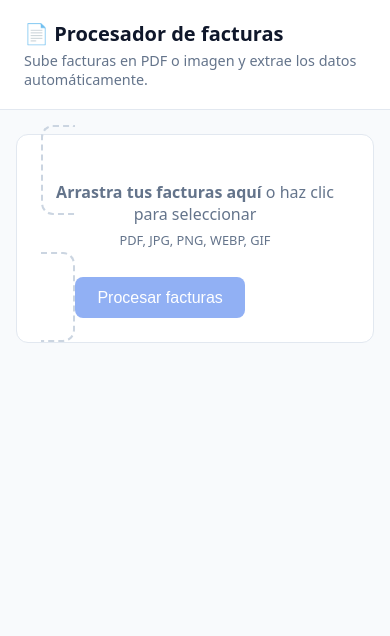
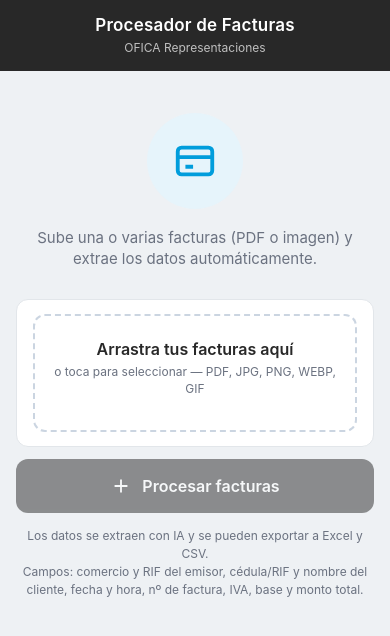
Before and after one commit to boadar/Facturas, a Flask app: page / in a window 390 px wide. Shown: the top 636 px of the page. Run offline with Flask 3, Linux system fonts and the light colour scheme.

Commit message:
Rediseñar interfaz web con el formato de OFICA (reporte-cobranza)
Aplica el mismo sistema de diseño que boadar.github.io/reporte-cobranza:
encabezado oscuro (#282828) con 'OFICA Representaciones', acento azul #009DDC,
tarjetas, botones y tabla estilo .ftbl, ícono circular y spinner. Mobile-first.

Co-Authored-By: Claude Opus 4.8 <noreply@anthropic.com>
Claude-Session: https://claude.ai/code/session_017NN5fYATrnJwFmKDgt5WAw

```diff
--- a/templates/index.html
+++ b/templates/index.html
@@ -2,101 +2,150 @@
 <html lang="es">
 <head>
   <meta charset="utf-8">
-  <meta name="viewport" content="width=device-width, initial-scale=1">
-  <title>Procesador de facturas</title>
+  <meta name="viewport" content="width=device-width, initial-scale=1, viewport-fit=cover">
+  <meta name="theme-color" content="#282828">
+  <title>Procesador de Facturas</title>
   <style>
-    :root { --azul: #2563eb; --gris: #64748b; --borde: #e2e8f0; --fondo: #f8fafc; }
-    * { box-sizing: border-box; }
-    body { font-family: system-ui, -apple-system, Segoe UI, Roboto, sans-serif;
-           margin: 0; background: var(--fondo); color: #0f172a; }
-    header { background: #fff; border-bottom: 1px solid var(--borde); padding: 1.25rem 1.5rem; }
-    header h1 { margin: 0; font-size: 1.25rem; }
-    header p { margin: .25rem 0 0; color: var(--gris); font-size: .9rem; }
-    main { max-width: 1000px; margin: 1.5rem auto; padding: 0 1rem; }
-    .card { background: #fff; border: 1px solid var(--borde); border-radius: 12px;
-            padding: 1.5rem; margin-bottom: 1.5rem; }
-    .drop { border: 2px dashed #cbd5e1; border-radius: 12px; padding: 2rem; text-align: center;
-            color: var(--gris); cursor: pointer; transition: .15s; }
-    .drop:hover, .drop.hover { border-color: var(--azul); background: #eff6ff; color: var(--azul); }
-    .drop input { display: none; }
-    .lista { margin: .75rem 0 0; font-size: .85rem; color: var(--gris); text-align: left; }
-    button { background: var(--azul); color: #fff; border: 0; border-radius: 8px;
-             padding: .7rem 1.4rem; font-size: 1rem; cursor: pointer; margin-top: 1rem; }
-    button:disabled { opacity: .5; cursor: not-allowed; }
-    table { width: 100%; border-collapse: collapse; font-size: .85rem; }
-    th, td { text-align: left; padding: .5rem .6rem; border-bottom: 1px solid var(--borde); white-space: nowrap; }
-    th { background: var(--fondo); color: var(--gris); font-weight: 600; }
-    .num { text-align: right; font-variant-numeric: tabular-nums; }
-    .scroll { overflow-x: auto; }
-    .descargas a { display: inline-block; margin-right: .75rem; color: var(--azul); text-decoration: none;
-                   border: 1px solid var(--azul); border-radius: 8px; padding: .5rem .9rem; }
-    .error { background: #fef2f2; border: 1px solid #fecaca; color: #991b1b;
-             border-radius: 8px; padding: .75rem 1rem; margin-bottom: 1rem; font-size: .9rem; }
-    .spinner { display: none; margin-top: 1rem; color: var(--gris); }
-    h2 { font-size: 1.05rem; }
+    :root{--ofica:#282828;--acc:#009DDC;--ok:#1d9e75;--bg:#eef1f4;--card:#fff;--line:#e2e6ea;--txt:#282828;--mut:#6b7280;--danger:#c0392b}
+    *{box-sizing:border-box;-webkit-tap-highlight-color:transparent}
+    html,body{margin:0;padding:0}
+    body{font-family:-apple-system,BlinkMacSystemFont,"Segoe UI",Roboto,Arial,sans-serif;background:var(--bg);color:var(--txt);font-size:16px;line-height:1.4}
+    .hdr{background:var(--ofica);color:#fff;padding:calc(env(safe-area-inset-top) + 14px) 16px 14px;text-align:center;position:sticky;top:0;z-index:10}
+    .hdr h1{margin:0;font-size:17px;font-weight:600;letter-spacing:.2px}
+    .hdr .sub{font-size:12px;opacity:.7;margin-top:2px}
+    .wrap{max-width:640px;margin:0 auto;padding:16px}
+    .btn{display:flex;align-items:center;justify-content:center;gap:10px;width:100%;border:none;border-radius:12px;padding:16px;font-size:16px;font-weight:600;cursor:pointer;font-family:inherit;text-decoration:none}
+    .btn-primary{background:var(--ofica);color:#fff}
+    .btn-acc{background:var(--acc);color:#fff}
+    .btn-ghost{background:#fff;color:var(--ofica);border:1px solid var(--line)}
+    .btn:active{transform:scale(.98)}
+    .btn[disabled]{opacity:.5}
+    .btn svg{width:22px;height:22px;flex:0 0 auto}
+    .hero{text-align:center;padding:26px 0 8px}
+    .hero .circ{width:96px;height:96px;border-radius:50%;background:#e6f4fb;display:flex;align-items:center;justify-content:center;margin:0 auto 18px}
+    .hero .circ svg{width:46px;height:46px;stroke:var(--acc)}
+    .hero p{color:var(--mut);font-size:15px;margin:0 auto 22px;max-width:340px}
+    .card{background:var(--card);border:1px solid var(--line);border-radius:12px;padding:14px 16px;margin-bottom:12px}
+    .drop{border:2px dashed #cbd5e1;border-radius:12px;padding:22px 16px;text-align:center;color:var(--mut);cursor:pointer;transition:.15s;display:block}
+    .drop:active,.drop.hover{border-color:var(--acc);background:#e6f4fb;color:#0c6a97}
+    .drop .t{font-weight:600;color:var(--txt)}
+    .drop .d{font-size:12px;margin-top:4px}
+    .drop input{display:none}
+    .lista{margin:10px 0 0;font-size:13px;color:var(--mut);text-align:left}
+    .lista .cod{font-family:monospace;font-size:12px}
+    .hint{font-size:12px;color:var(--mut);text-align:center;margin-top:14px;line-height:1.5}
+    .sheet-title{font-weight:600;text-align:center;margin:2px 0 14px}
+    .badge{display:inline-flex;align-items:center;gap:6px;font-size:12px;padding:5px 10px;border-radius:8px;font-weight:600}
+    .badge-ok{background:#e1f5ee;color:var(--ok)}
+    .warn-box{background:#faeeda;border:1px solid #f0d9a8;border-radius:10px;padding:10px 12px;margin-bottom:12px;font-size:13px;color:#854f0b}
+    .warn-box ul{margin:.4rem 0 0;padding-left:1.1rem}
+    .toolbar{display:flex;gap:10px;margin:0 0 14px}
+    .toolbar .btn{padding:12px}
+    .ftbl-wrap{border:1px solid var(--line);border-radius:10px;overflow-x:auto;-webkit-overflow-scrolling:touch}
+    table.ftbl{border-collapse:collapse;width:100%;font-size:12px;white-space:nowrap}
+    table.ftbl th{background:#f4f6f8;color:var(--mut);font-weight:600;font-size:11px;text-align:left;padding:7px 8px;position:sticky;top:0;border-bottom:1px solid var(--line)}
+    table.ftbl td{padding:7px 8px;border-bottom:1px solid var(--line)}
+    table.ftbl tr:last-child td{border-bottom:none}
+    table.ftbl .num{text-align:right;font-variant-numeric:tabular-nums}
+    table.ftbl .cod{font-family:monospace;color:var(--mut)}
+    .progress{display:none;text-align:center;padding:40px 0}
+    .spin{width:48px;height:48px;border:4px solid #dfe4e8;border-top-color:var(--acc);border-radius:50%;margin:0 auto 18px;animation:sp 1s linear infinite}
+    @keyframes sp{to{transform:rotate(360deg)}}
+    .progress .msg{color:var(--mut);font-size:14px}
   </style>
 </head>
 <body>
-  <header>
-    <h1>📄 Procesador de facturas</h1>
-    <p>Sube facturas en PDF o imagen y extrae los datos automáticamente.</p>
-  </header>
+  <div class="hdr">
+    <h1>Procesador de Facturas</h1>
+    <div class="sub">OFICA Representaciones</div>
+  </div>
 
-  <main>
-    {% if error %}<div class="error">{{ error }}</div>{% endif %}
+  <div class="wrap">
+    {% if error %}
+    <div class="warn-box">{{ error }}</div>
+    {% endif %}
 
-    <div class="card">
-      <form id="form" action="/procesar" method="post" enctype="multipart/form-data">
+    <form id="form" action="/procesar" method="post" enctype="multipart/form-data">
+      {% if not resultados %}
+      <div class="hero">
+        <div class="circ">
+          <svg viewBox="0 0 24 24" fill="none" stroke-width="2"><rect x="3" y="5" width="18" height="14" rx="2"/><path d="M3 10h18M7 15h4"/></svg>
+        </div>
+        <p>Sube una o varias facturas (PDF o imagen) y extrae los datos automáticamente.</p>
+      </div>
+      {% endif %}
+
+      <div class="card">
         <label class="drop" id="drop">
-          <div><strong>Arrastra tus facturas aquí</strong> o haz clic para seleccionar</div>
-          <div style="font-size:.8rem;margin-top:.4rem">PDF, JPG, PNG, WEBP, GIF</div>
+          <div class="t">Arrastra tus facturas aquí</div>
+          <div class="d">o toca para seleccionar — PDF, JPG, PNG, WEBP, GIF</div>
           <input type="file" id="input" name="facturas" multiple
                  accept=".pdf,.png,.jpg,.jpeg,.webp,.gif">
           <div class="lista" id="lista"></div>
         </label>
-        <button type="submit" id="btn" disabled>Procesar facturas</button>
-        <div class="spinner" id="spinner">⏳ Procesando… esto puede tardar unos segundos por factura.</div>
-      </form>
-    </div>
+      </div>
+
+      <button type="submit" class="btn btn-primary" id="btn" disabled>
+        <svg viewBox="0 0 24 24" fill="none" stroke="#fff" stroke-width="2"><path d="M12 5v14M5 12h14"/></svg>
+        Procesar facturas
+      </button>
+
+      <div class="progress" id="progress">
+        <div class="spin"></div>
+        <div class="msg">Procesando… puede tardar unos segundos por factura.</div>
+      </div>
+    </form>
+
+    {% if not resultados %}
+    <div class="hint">Los datos se extraen con IA y se pueden exportar a Excel y CSV.<br>Campos: comercio y RIF del emisor, cédula/RIF y nombre del cliente, fecha y hora, nº de factura, IVA, base y monto total.</div>
+    {% endif %}
 
     {% if errores %}
-    <div class="error">
+    <div class="warn-box" style="margin-top:14px">
       <strong>Algunas facturas no se procesaron:</strong>
-      <ul style="margin:.4rem 0 0">
-        {% for nombre, motivo in errores %}<li>{{ nombre }} — {{ motivo }}</li>{% endfor %}
-      </ul>
+      <ul>{% for nombre, motivo in errores %}<li>{{ nombre }} — {{ motivo }}</li>{% endfor %}</ul>
     </div>
     {% endif %}
 
     {% if resultados %}
-    <div class="card">
-      <h2>Resultado ({{ resultados|length }} factura{{ 's' if resultados|length != 1 }})</h2>
+    <div style="margin-top:16px">
+      <div class="sheet-title">
+        <span class="badge badge-ok">✓ {{ resultados|length }} factura{{ 's' if resultados|length != 1 }} procesada{{ 's' if resultados|length != 1 }}</span>
+      </div>
+
       {% if token %}
-      <div class="descargas" style="margin-bottom:1rem">
-        <a href="/descargar/{{ token }}.xlsx">⬇ Descargar Excel</a>
-        <a href="/descargar/{{ token }}.csv">⬇ Descargar CSV</a>
+      <div class="toolbar">
+        <a class="btn btn-acc" href="/descargar/{{ token }}.xlsx">
+          <svg viewBox="0 0 24 24" fill="none" stroke="#fff" stroke-width="2"><path d="M12 3v12M7 10l5 5 5-5M5 21h14"/></svg>
+          Excel
+        </a>
+        <a class="btn btn-ghost" href="/descargar/{{ token }}.csv">
+          <svg viewBox="0 0 24 24" fill="none" stroke="currentColor" stroke-width="2"><path d="M12 3v12M7 10l5 5 5-5M5 21h14"/></svg>
+          CSV
+        </a>
       </div>
       {% endif %}
-      <div class="scroll">
-        <table>
+
+      <div class="ftbl-wrap">
+        <table class="ftbl">
           <thead>
             <tr>
               <th>Archivo</th><th>Comercio</th><th>RIF comercio</th>
               <th>Cédula o RIF</th><th>Nombre o Razón Social</th>
-              <th>Fecha y hora</th><th>Nº de factura</th>
-              <th class="num">Base</th><th class="num">IVA</th><th class="num">Monto total</th>
+              <th>Fecha y hora</th><th>Nº factura</th>
+              <th class="num">Base</th><th class="num">IVA</th><th class="num">Total</th>
             </tr>
           </thead>
           <tbody>
             {% for nombre, f in resultados %}
             <tr>
-              <td>{{ nombre }}</td>
+              <td class="cod">{{ nombre }}</td>
               <td>{{ f.comercio or '—' }}</td>
-              <td>{{ f.rif_comercio or '—' }}</td>
-              <td>{{ f.cedula_rif or '—' }}</td>
+              <td class="cod">{{ f.rif_comercio or '—' }}</td>
+              <td class="cod">{{ f.cedula_rif or '—' }}</td>
               <td>{{ f.nombre_razon_social or '—' }}</td>
               <td>{{ f.fecha_hora or '—' }}</td>
-              <td>{{ f.numero_factura or '—' }}</td>
+              <td class="cod">{{ f.numero_factura or '—' }}</td>
               <td class="num">{{ '%.2f'|format(f.base) if f.base is not none else '—' }}</td>
               <td class="num">{{ '%.2f'|format(f.iva) if f.iva is not none else '—' }}</td>
               <td class="num">{{ '%.2f'|format(f.monto_total) if f.monto_total is not none else '—' }}</td>
@@ -105,9 +154,16 @@
           </tbody>
         </table>
       </div>
+
+      <div class="toolbar" style="margin-top:14px">
+        <a class="btn btn-ghost" href="/">
+          <svg viewBox="0 0 24 24" fill="none" stroke="currentColor" stroke-width="2"><path d="M12 5v14M5 12h14"/></svg>
+          Procesar más
+        </a>
+      </div>
     </div>
     {% endif %}
-  </main>
+  </div>
 
   <script>
     const drop = document.getElementById('drop');
@@ -115,7 +171,7 @@
     const lista = document.getElementById('lista');
     const btn = document.getElementById('btn');
     const form = document.getElementById('form');
-    const spinner = document.getElementById('spinner');
+    const progress = document.getElementById('progress');
 
     function refrescar() {
       const files = [...input.files];
@@ -130,7 +186,11 @@
       drop.addEventListener(ev, e => { e.preventDefault(); drop.classList.remove('hover'); }));
     drop.addEventListener('drop', e => { input.files = e.dataTransfer.files; refrescar(); });
 
-    form.addEventListener('submit', () => { btn.disabled = true; spinner.style.display = 'block'; });
+    form.addEventListener('submit', () => {
+      btn.disabled = true;
+      btn.style.display = 'none';
+      progress.style.display = 'block';
+    });
   </script>
 </body>
 </html>
```
